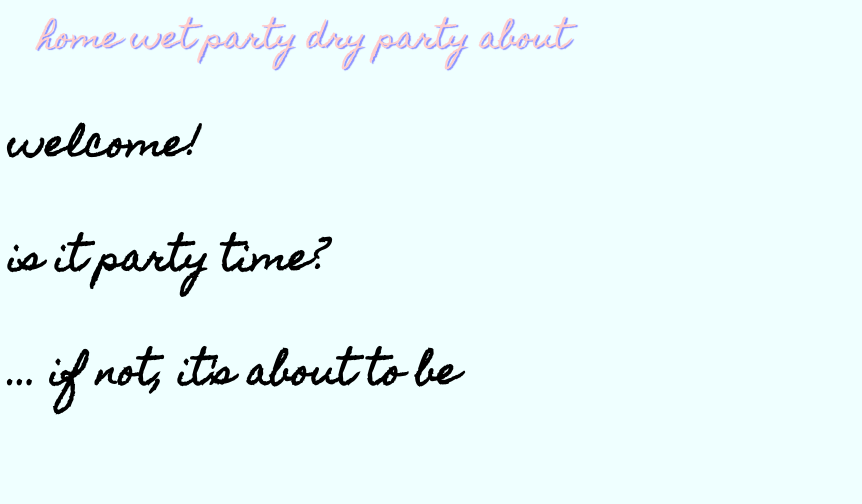
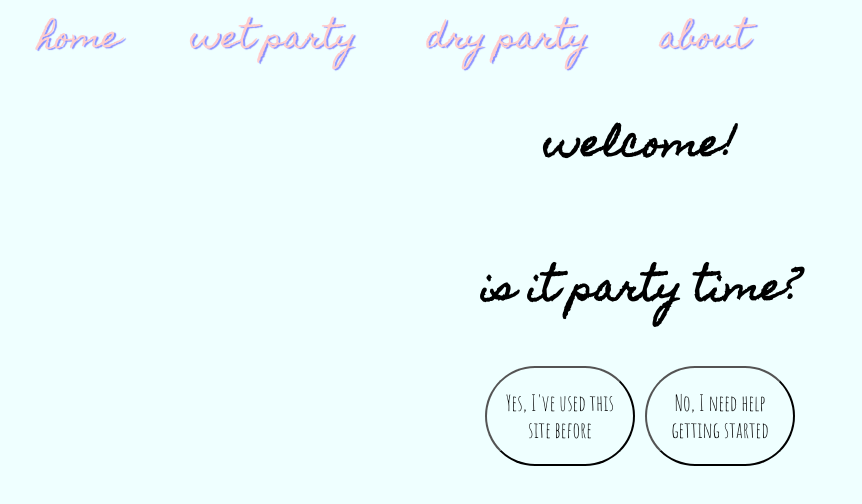
Before and after one commit to ct-mcgaha/party-planning-committee, a Vue app in the folder Project/: page / in a window 1280 px wide. Shown: the top 504 px of the page, without its empty margins (0-862 px from the left). Built offline with nearby package versions, Linux system fonts and the light colour scheme.

Commit message:
added animations, design things, and buttons

```diff
--- a/Project/package.json
+++ b/Project/package.json
@@ -8,6 +8,7 @@
     "lint": "vue-cli-service lint"
   },
   "dependencies": {
+    "animate.css": "^4.1.1",
     "core-js": "^3.6.5",
     "vue": "^2.6.11",
     "vue-router": "^3.5.1"
--- a/Project/public/index.html
+++ b/Project/public/index.html
@@ -6,6 +6,10 @@
     <meta name="viewport" content="width=device-width,initial-scale=1.0">
     <link rel="icon" href="<%= BASE_URL %>favicon.ico">
     <title><%= htmlWebpackPlugin.options.title %></title>
+      <link
+        rel="stylesheet"
+        href="https://cdnjs.cloudflare.com/ajax/libs/animate.css/4.1.1/animate.min.css"
+      />
   </head>
   <body>
     <noscript>
--- a/Project/src/App.vue
+++ b/Project/src/App.vue
@@ -17,25 +17,21 @@
 <style>
 @import url('https://fonts.googleapis.com/css2?family=Homemade+Apple');
 @import url('https://fonts.googleapis.com/css2?family=Oswald');
+@import url('https://fonts.googleapis.com/css2?family=Amatic+SC&display=swap');
+
 *{
   background-color: #EFFFFF;
   font-family: 'Homemade Apple';
 }
-#nav {
+#nav a {
   font-family: 'Homemade Apple';
   font-size: 30px;
   color: #FFCCCC;
   text-shadow: 2px 1px 1px #898FFF;
   margin: 0 30px;
+  text-decoration: none;
 }
 
-a {
-  text-decoration: none;
-  font-family: 'Homemade Apple';
-  font-size: 30px;
-  color: #FFCCCC;
-  text-shadow: 2px 1px 1px #898FFF;
-}
 #home:hover {
   margin-left: 30.33px;
 }
--- a/Project/src/components/DryPartyForm.vue
+++ b/Project/src/components/DryPartyForm.vue
@@ -74,7 +74,7 @@
     <section id="dinnerChoices">
            <span>dinner: {{ dinner }}</span>
       <select class="dinner" v-model="guest.dinner" required>
-        <option>select your dinner choice</option>
+
         <option>chicken scallopini</option>
         <option>ligurian seafood stew</option>
         <option>nebbiolo braised seitan 'meat'balls</option>
@@ -101,9 +101,9 @@ export default {
     };
   },
   // methods: {
-  //     saveBook() {
-  //         this.$store.commit('SAVE_BOOK', this.book);
-  //         this.book = {
+  //     alertSave() {
+  //         this.$store.commit('SAVE_CHOICE', this.choice);
+  //         this.choice = {
   //             title: '',
   //             author: '',
   //             read: false,
@@ -126,7 +126,7 @@ form > select {
 input,
 select,
 option {
-  font-family: "Courier New", Courier, monospace;
+  font-family: 'Amatic SC', cursive;
 }
 
 .dry-party-form {
@@ -154,6 +154,8 @@ option {
 
 #saveButton {
   margin-left: 5px;
+  border-radius: 50px;
+  font-family: 'Amatic SC', cursive;
 }
 
 #saveButton:hover {
--- a/Project/src/components/WetPartyForm.vue
+++ b/Project/src/components/WetPartyForm.vue
@@ -64,7 +64,6 @@
     <section id="dinnerChoices">
       <span> dinner: {{ dinner }} </span>
       <select class="dinner" v-model="guest.dinner" required>
-        <option>select your dinner choice</option>
         <option>chicken scallopini</option>
         <option>ligurian seafood stew</option>
         <option>nebbiolo braised seitan 'meat'-balls</option>
@@ -151,11 +150,13 @@ option {
 
 #saveButton {
   margin-left: 5px;
+  border-radius: 50px;
 }
 
 #saveButton:hover {
   background-color: #ffcccc;
   color: #efffff;
+  box-shadow: 2px 1px 1px #898FFF;
 }
 
 /*
--- a/Project/src/views/About.vue
+++ b/Project/src/views/About.vue
@@ -1,8 +1,8 @@
 <template>
-  <div>
-      <h1>we are the only party planning committee you need</h1>
-      <p>the party planning committee is a single-page web app
-          written by C.T. McGaha and Deen Cameron in the early Spring
+  <div id="main-about">
+      <p class="header">we are the only party planning committee you need</p>
+      <p class="paragraph">the party planning committee is a web app
+          written by <a href="https://github.com/ct-mcgaha" target="_blank">C.T. McGaha</a> and <a href="https://github.com/deencmrn" target="_blank"> Deen Cameron</a>  in the early Spring
           of 2021. Our goal is to help you have the greatest party you
           possibly can, and - most importantly - do it without the stress!</p>
   </div>
@@ -16,4 +16,45 @@ export default {
 
 <style>
 
+p {
+  font-family: 'Amatic SC', cursive;
+}
+
+
+a:link {
+  color: #898FFF;
+  background-color: transparent;
+  text-decoration: none;
+  font-family: 'Amatic SC', cursive;
+
+
+}
+
+a:hover {
+  text-shadow: 2px 1px 1px #ffcccc;;
+  background-color: transparent;
+
+}
+
+#main-about {
+  display: flex;
+  flex-direction: column;
+}
+
+.header {
+  display: flex;
+  flex-direction: row;
+  justify-content: center;
+  font-size: 50px;
+}
+
+.paragraph {
+  display: flex;
+  flex-direction: row;
+  justify-content: center;
+  flex-wrap: wrap;
+  font-size: 30px;
+  text-align: center;
+}
+
 </style>
--- a/Project/src/views/LandingPage.vue
+++ b/Project/src/views/LandingPage.vue
@@ -1,21 +1,28 @@
 <template>
-  <div>
-    <h3>welcome!</h3>
-    <h2>is it party time?</h2>
-    <h3>... if not, it's about to be</h3>
+  <div class="mainLanding">
+    <h3 id="welcome" class="animate__animated animate__flipInX">welcome!</h3>
+    <h2 id="partyTime" class="animate__animated animate__slideInLeft">is it party time?</h2>
+    <div class="bothButtons">
+        <button id="yesButton" class="raise" v-on:click="partyTime">Yes, I've used this site before</button>
+        <!-- if they click yes, pop up stating to choose a wet or dry party? -->
+        <!-- looking into making it rain confetti when yes button clicked -->
+        <button id="noButton" class="raise" v-on:click="help">No, I need help getting started</button>
+        <!-- if they click no, send them to the about page? or pop up?? -->
+    </div>
   </div>
 </template>
 
 <script>
-
 export default {
   components: {},
-
-}
+  methods: {
+    partyTime() {},
+    help() {},
+  },
+};
 </script>
 
 <style>
-
 h2 {
   font-size: 36px;
 }
@@ -24,4 +31,58 @@ h3 {
   font-size: 36px;
 }
 
+.mainLanding {
+  display: flex;
+  flex-direction: column;
+}
+
+#welcome {
+  display: flex;
+  justify-content: center;
+}
+
+#partyTime {
+  display: flex;
+  justify-content: center;
+}
+
+.bothButtons button {
+  font-family: 'Amatic SC', cursive;
+  height: 100px;
+  width: 150px;
+  font-size: 22px;
+}
+
+.bothButtons {
+  display: flex;
+  flex-direction: row;
+  justify-content: center;
+  font-family: 'Amatic SC', cursive;
+}
+
+.raise:hover,
+.raise:focus {
+  box-shadow: 0 0.5em 0.5em -0.4em #898FFF;
+  transform: translateY(-0.25em);
+  background-color: #ffcccc;
+  color: #efffff;
+}
+
+.animate__animated.animate__flipInX {
+  --animate-duration: 1s;
+}
+
+.animate__animated.animate__slideInLeft {
+   --animate-duration: 2s;
+}
+
+#yesButton {
+  margin: 5px;
+  border-radius: 50px;
+}
+
+#noButton {
+  margin: 5px;
+  border-radius: 50px;
+}
 </style>
```
Also changed, not shown: Project/src/components/HelloWorld.vue (deleted, +0 -13 lines), 1 other file (tests, documents, lock files or other folders).
